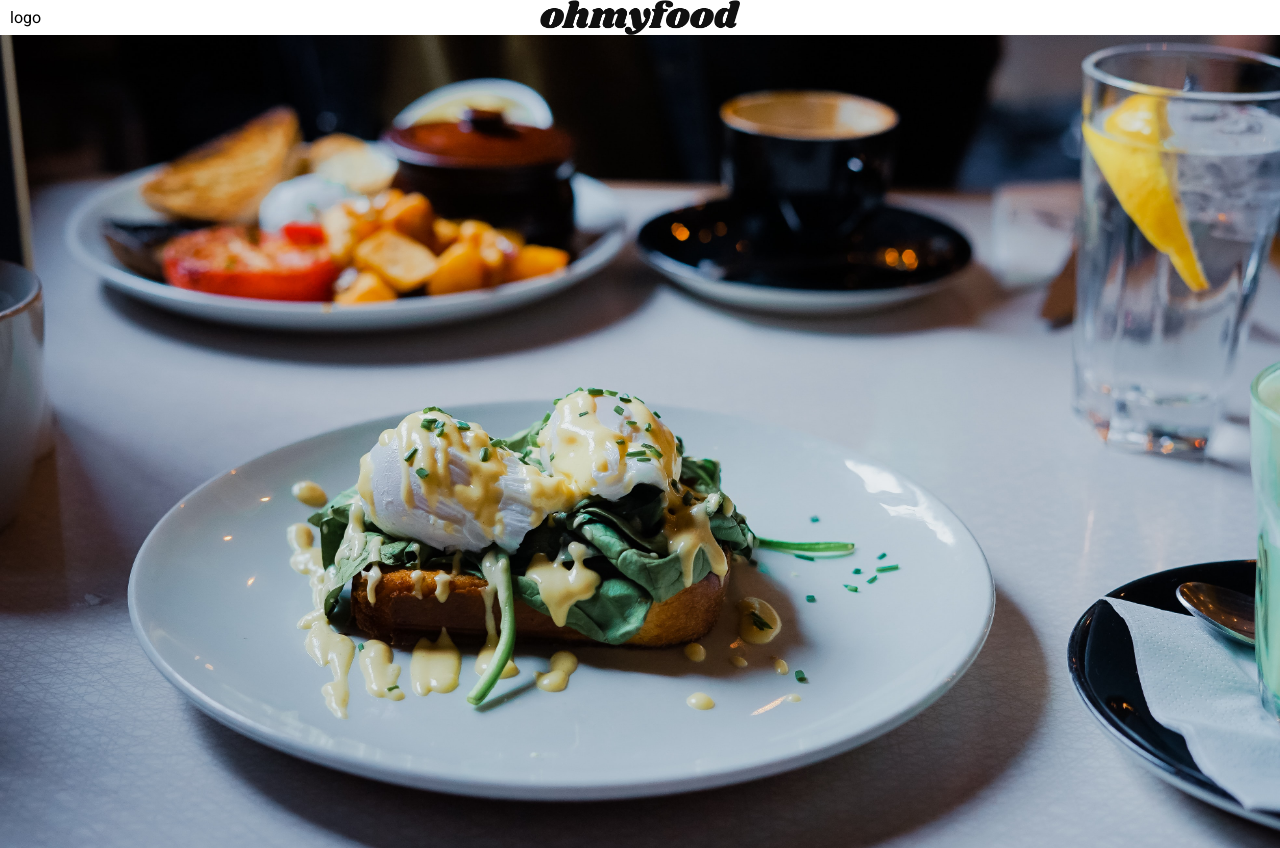
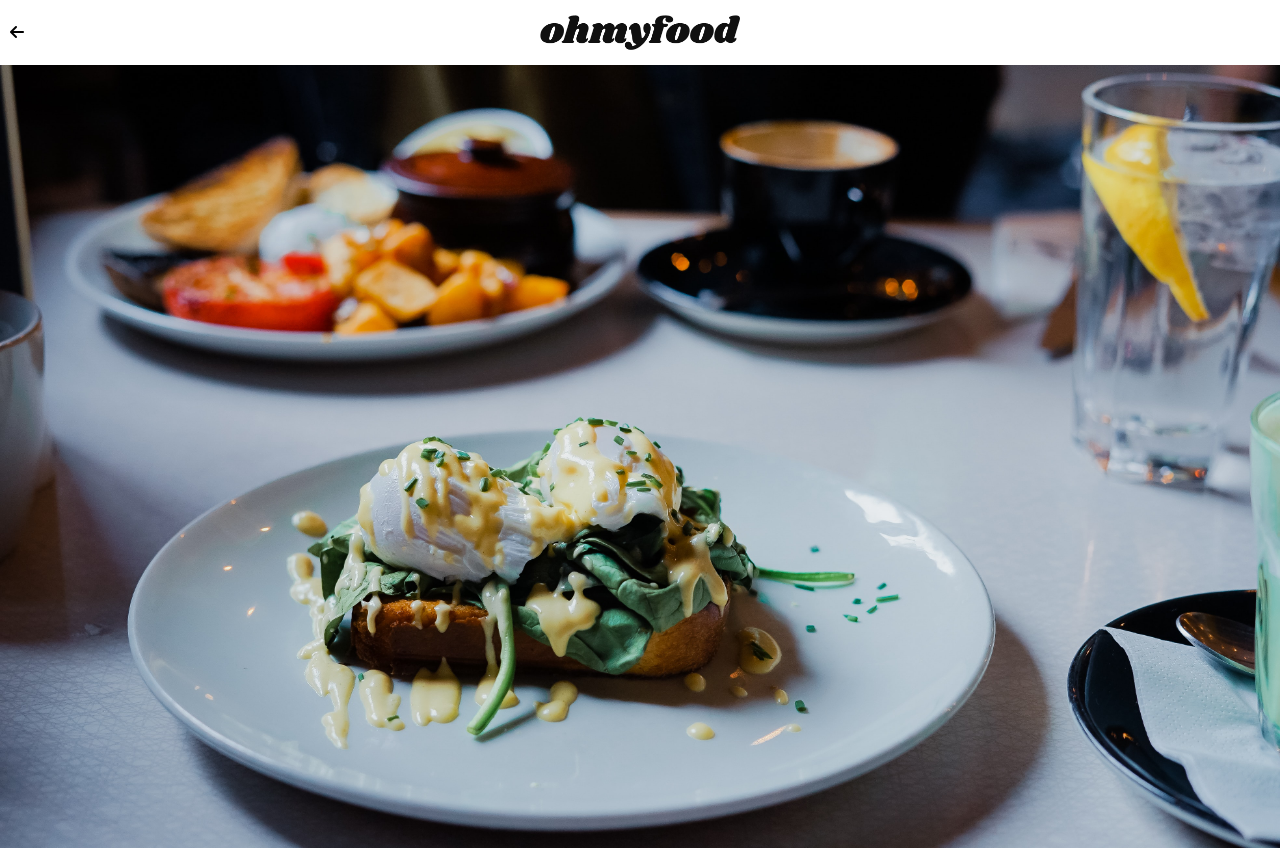
Before and after one commit to MagPascaud/PascaudTopieMagali_3_04082021, a website: page menu-a-la-francaise/index.html in a window 1280 px wide. Shown: the top 848 px of the page. Drawn offline with Linux system fonts and the light colour scheme; a web font is replaced by a local one.

Commit message:
header ok

```diff
--- a/menu-a-la-francaise/index.html
+++ b/menu-a-la-francaise/index.html
@@ -17,7 +17,7 @@
 <body>
     <header>
         <img src="../public/images/logo/ohmyfood.png" alt="logo_Oh-my-food">
-        <div id="icone_fleche">logo</div>
+        <div id="icone_fleche"><a href="#"><i class="fas fa-arrow-left"></i></a></div>
     </header>
     <div class="image_menu"> <img src="../public/images/restaurants/toa-heftiba-DQKerTsQwi0-unsplash.jpg"
         alt="image_menu1"></div>
--- a/sass/layouts/_header.scss
+++ b/sass/layouts/_header.scss
@@ -4,6 +4,7 @@ header {
     justify-content: center;
     align-items: center;
     position: relative;
+    padding: 15px;
 
     img {
         width: 200px;
@@ -13,4 +14,7 @@ header {
         position: absolute;
         left: 10px;
     }
+    #icone_fleche a {
+        color: black;
+    }
 }
```
Also changed, not shown: public/css/pages/menu.css, 1 other file.
